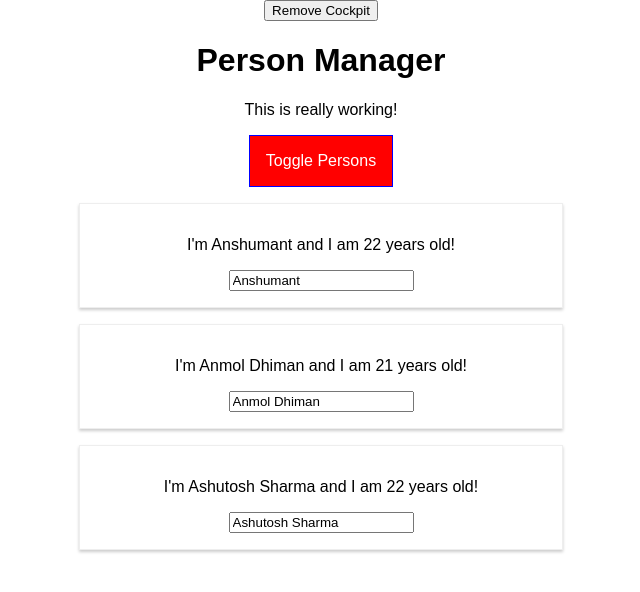
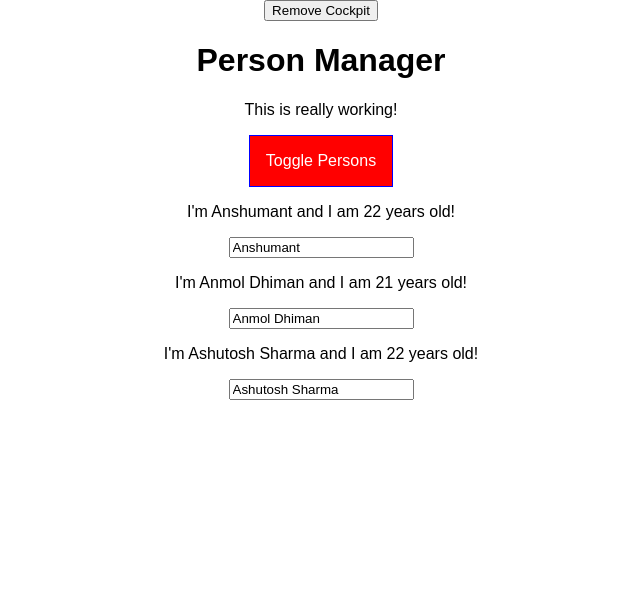
Before and after one commit to anshumantsagar/react-learn-2, a React app: page / in a window 1280 px wide. Both pictures are taken after a click on the button "Toggle Persons". Shown: the top 592 px of the page, without its empty margins (319-959 px from the left). Built offline with nearby package versions, Linux system fonts and the light colour scheme.

Commit message:
before aux

```diff
--- a/src/components/Persons/Person/Person.js
+++ b/src/components/Persons/Person/Person.js
@@ -5,19 +5,18 @@ import classes from './Person.css';
 class Person extends Component {
   render() {
     console.log('[Person.js] rendering...');
-    return (
-      <div className={classes.Person}>
-        <p onClick={this.props.click}>
+    return [
+        <p key='1' onClick={this.props.click}>
           I'm {this.props.name} and I am {this.props.age} years old!
-        </p>
-        <p>{this.props.children}</p>
+        </p>,
+        <p key="2">{this.props.children}</p>,
         <input
+          key="3"
           type="text"
           onChange={this.props.changed}
           value={this.props.name}
         />
-      </div>
-    );
+    ];
   }
 }
 
```
